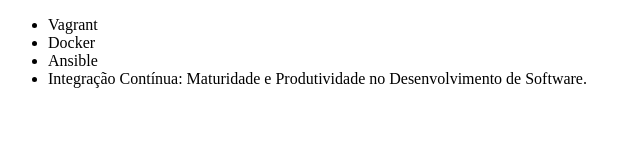
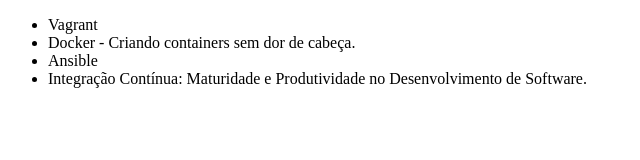
Before and after one commit to dangeorges8/git-alura, a plain HTML site: page index.html in a window 1280 px wide. Shown: the whole page, without its empty margins (0-640 px from the left). Drawn offline with Linux system fonts and the light colour scheme.

Commit message:
Corrigindo nome curso Docker

```diff
--- a/index.html
+++ b/index.html
@@ -7,7 +7,7 @@
 <body>
     <ul>
         <li>Vagrant</li>
-        <li>Docker</li>
+        <li>Docker - Criando containers sem dor de cabeça.</li>
         <li>Ansible</li>
         <li>Integração Contínua:
             Maturidade e Produtividade no Desenvolvimento de Software.
```
